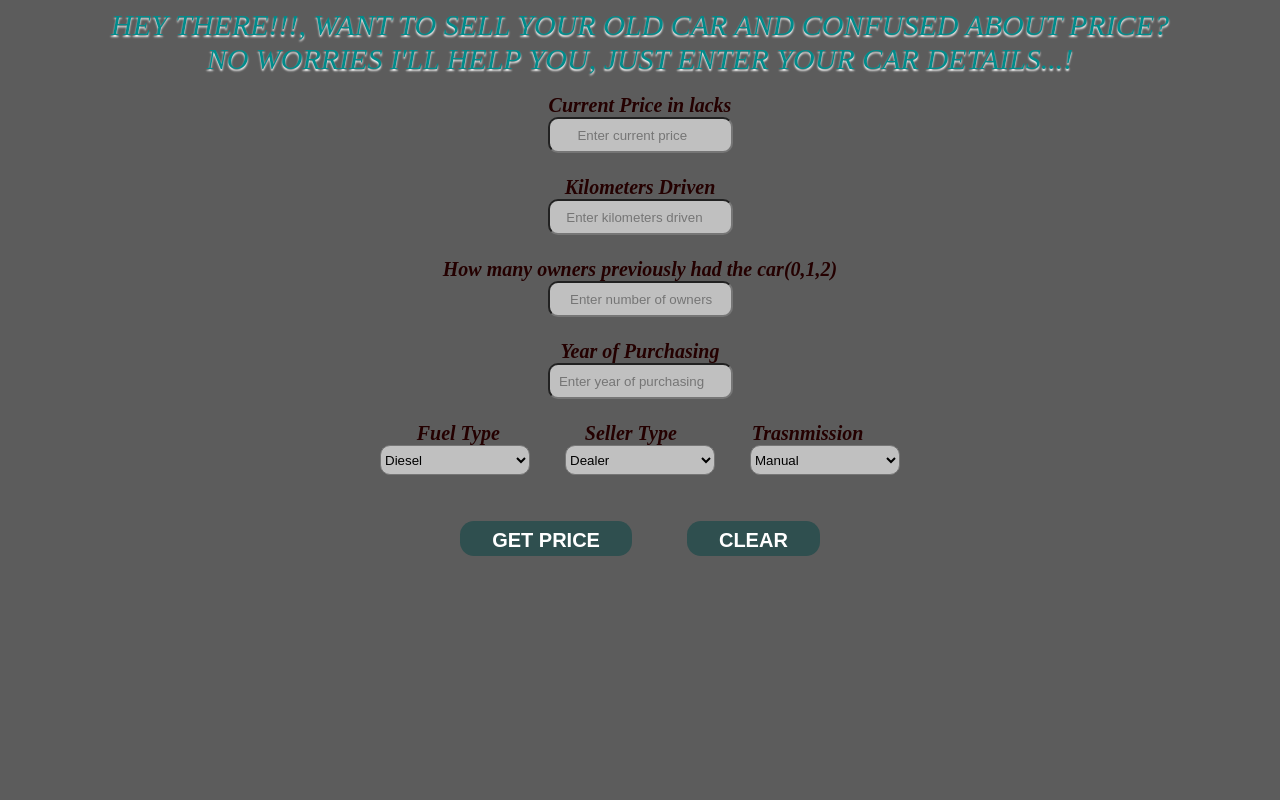
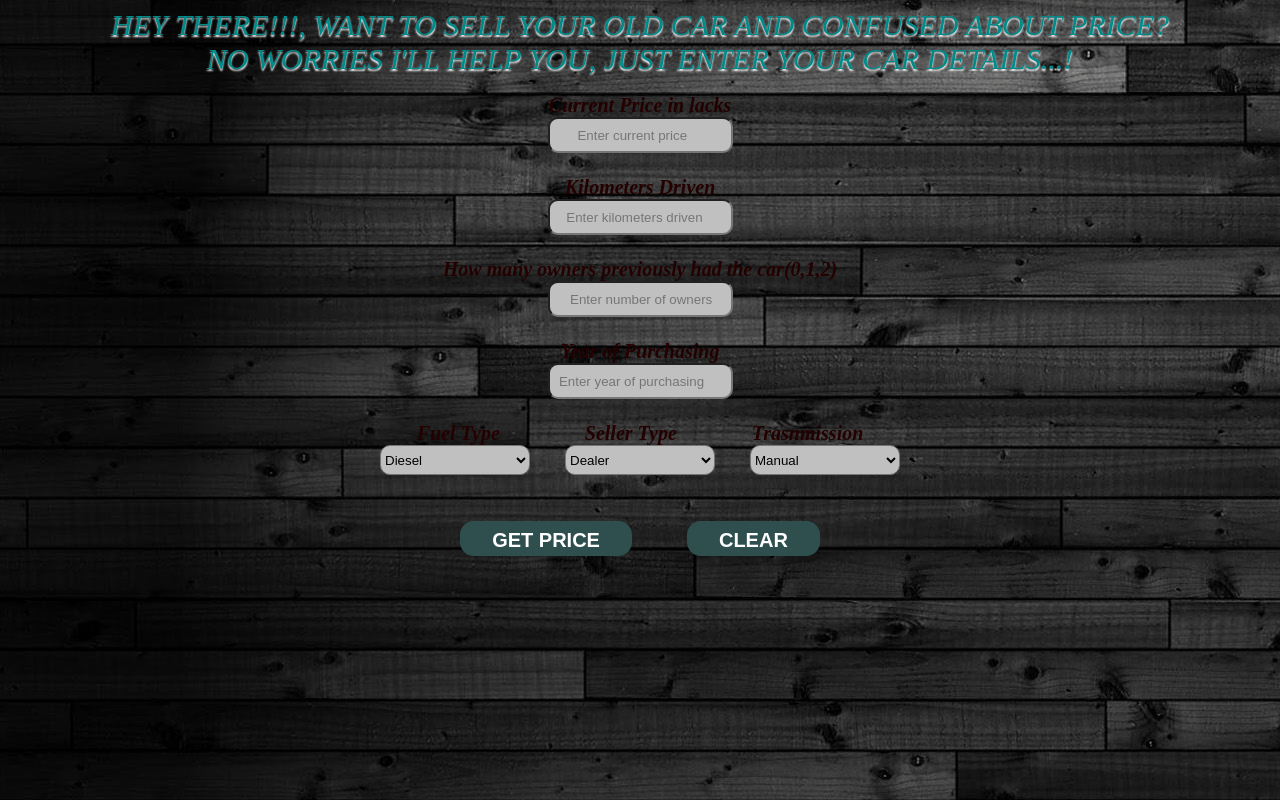
Before and after one commit to Kavana12345/car_code, a Flask app: page / in a window 1280 px wide. Run offline with Flask 2, Linux system fonts and the light colour scheme; parts of the project's set-up code (start-up, migrations or seed data) failed here and were passed over.

Commit message:
Update style.css

```diff
--- a/static/css/style.css
+++ b/static/css/style.css
@@ -1,6 +1,6 @@
 body{
 
-  background-color:#5c5c5c;
+  background-image:url("/static/css/images/img.jpg");
   text-align:center;
 
 }
```
